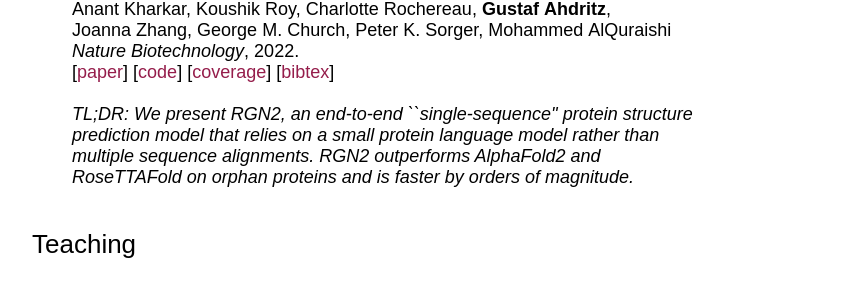
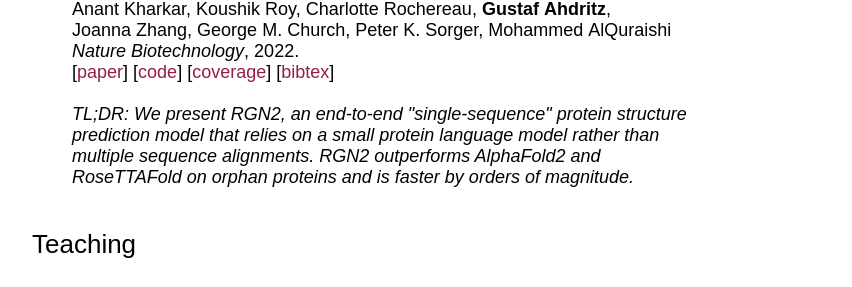
Before and after one commit to gahdritz/gahdritz.github.io, a Jekyll site: the page built from index.html, in a window 1280 px wide and 900 px high, scrolled down 1656 px. Shown: the part 156-443 px from the top of the window, without its empty margins (422-1274 px from the left). Built offline with Jekyll 4.4.1, drawn with Linux system fonts in a browser that asks for light colours; some web fonts are replaced.

Commit message:
Remove LaTeX quotes

```diff
--- a/index.html
+++ b/index.html
@@ -155,7 +155,7 @@
             [<a href="/bibtex/rgn2.bib">bibtex</a>]
             <br>
             <br>
-            <em>TL;DR: We present RGN2, an end-to-end ``single-sequence'' protein structure prediction model that relies on a small protein language model rather than multiple sequence alignments. RGN2 outperforms AlphaFold2 and RoseTTAFold on orphan proteins and is faster by orders of magnitude.</em>
+            <em>TL;DR: We present RGN2, an end-to-end "single-sequence" protein structure prediction model that relies on a small protein language model rather than multiple sequence alignments. RGN2 outperforms AlphaFold2 and RoseTTAFold on orphan proteins and is faster by orders of magnitude.</em>
     </ul>
     <a id="teaching"></a>
     <h3><span>Teaching</span></h3>
```
